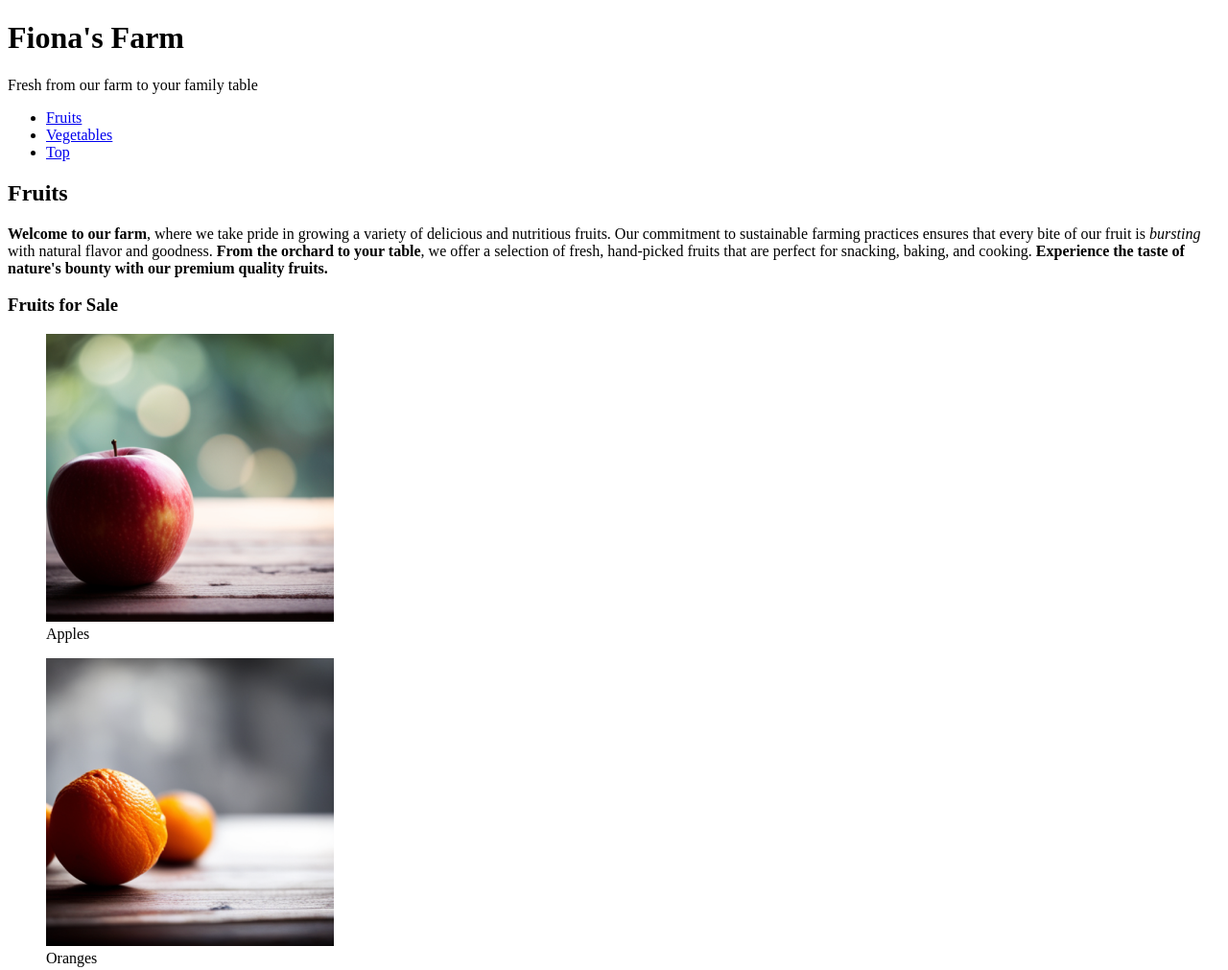
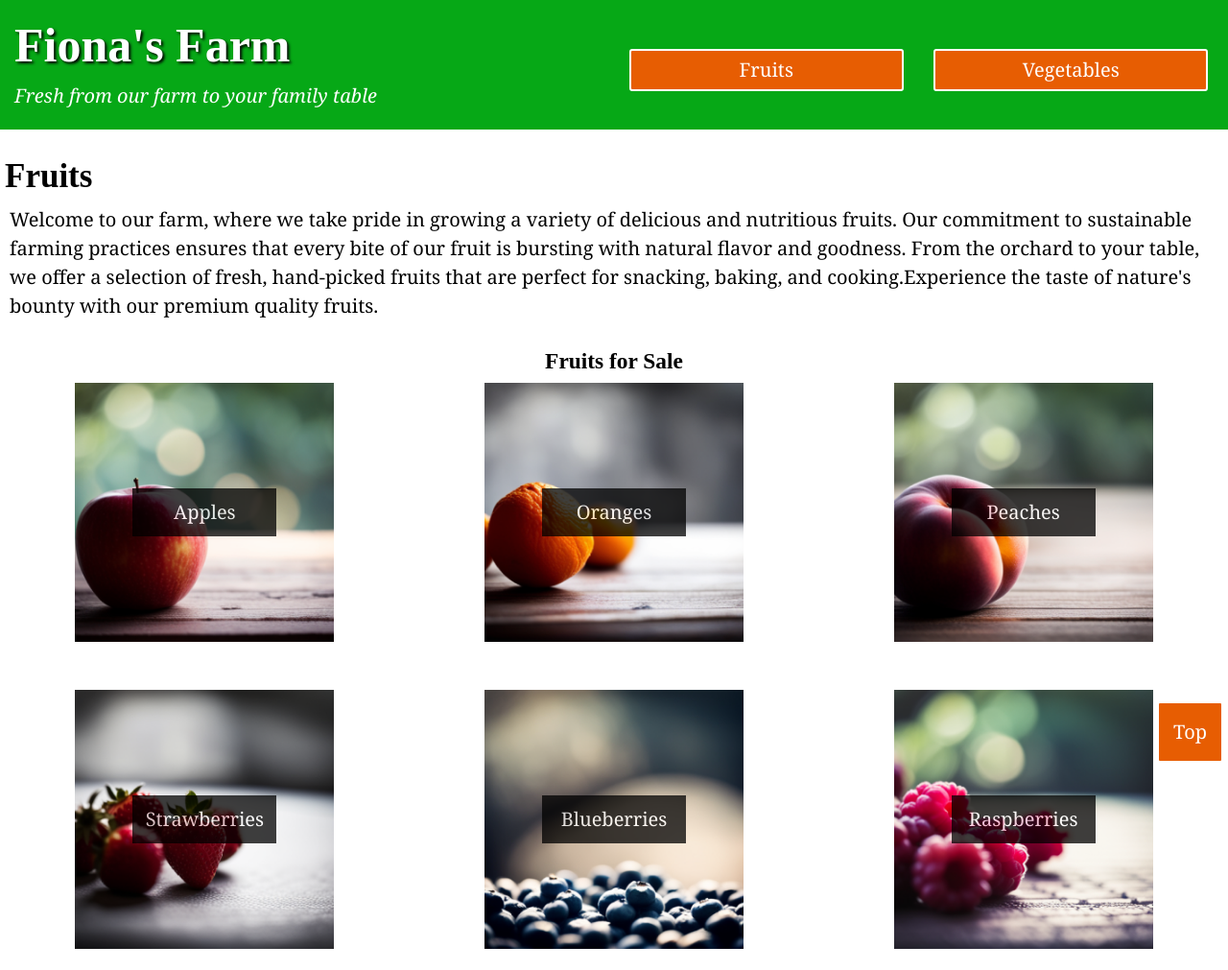
Before and after one commit to undercoverfinch/farm, a plain HTML site: page index.html in a window 1280 px wide. Shown: the top 1011 px of the page at 96% size. Drawn offline with Linux system fonts and the light colour scheme; a web font is replaced by a local one.

Commit message:
added ID's to html, completed CSS with M,L, and XL media queries

```diff
--- a/index.html
+++ b/index.html
@@ -7,32 +7,37 @@
     <title>Fiona's Farm</title>
     <meta name="author" content="Ashley Shanks">
     <meta name="viewport" content="width=device-width, initial-scale=1.0">
-    <link rel="stylesheet" source="styles.css">
+    <link rel="stylesheet" href="styles.css">
 </head>
 
 <body>
     <main>
-        <header>
+        <div id="header-nav">
+            <header id="h1-header">
                 <h1>Fiona's Farm</h1>
-            <p>Fresh from our farm to your family table</p>
+                <p><i>Fresh from our farm to your family table</i></p>
             </header>
 
             <nav>
                 <ul>
-                <li><a href="#fruits">Fruits</a></li>
-                <li><a href="#vegetables">Vegetables</a></li>
-                <li><a href="#">Top</a></li>
+                    <li id="fruits-nav"><a href="#fruits">Fruits</a></li>
+                    <li id="veg-nav"><a href="#vegetables">Vegetables</a></li>
+                    <li><a id="top" href="#">Top</a></li>
                 </ul>
             </nav>
+        </div>
 
+        <div id="produce">
             <section id="fruits">
                 <header>
                     <h2>Fruits</h2>
-                <p><b>Welcome to our farm</b>, where we take pride in growing a variety of delicious and nutritious fruits. Our commitment to sustainable farming practices ensures that every bite of our fruit is <i>bursting</i> with natural flavor and goodness. <b>From the orchard to your table</b>, we offer a selection of fresh, hand-picked fruits that are perfect for snacking, baking, and cooking. <strong>Experience the taste of nature's bounty with our premium quality fruits.</strong></p>
+                    <p>Welcome to our farm, where we take pride in growing a variety of delicious and nutritious fruits. Our commitment to sustainable farming practices ensures that every bite of our fruit is bursting with natural flavor and goodness. From the orchard to your table, we offer a selection of fresh, hand-picked fruits that are perfect for snacking, baking, and cooking.Experience the taste of nature's bounty with our premium quality fruits.</p>
                 </header>
 
                 <section>
                     <h3>Fruits for Sale</h3>
+
+                    <div id="fruits-figures">
 
                     <figure>
                         <img src="images/apples.png" alt="red apple">
@@ -93,6 +98,7 @@
                         <img src="images/cantalopes.png" alt="cantaloupe">
                         <figcaption>Cantaloupes</figcaption>
                     </figure>
+                </div>
 
             </section>
         </section>
@@ -100,12 +106,13 @@
         <section id="vegetables">
             <header>
                 <h2>Vegetables</h2>
-                <p>At our farm, we are dedicated to growing a diverse array of vegetables that are both healthy and delicious. Our vegetables are cultivated using sustainable and eco-friendly methods to ensure the <em>highest quality</em> and flavor. <b>Whether you are looking to create a fresh salad, cook a hearty meal, or simply enjoy a nutritious snack, our farm-fresh vegetables are the perfect choice.</b> Taste the difference of locally grown produce with our vibrant and wholesome vegetables.</p>
+                <p>At our farm, we are dedicated to growing a diverse array of vegetables that are both healthy and delicious. Our vegetables are cultivated using sustainable and eco-friendly methods to ensure the highest quality and flavor. Whether you are looking to create a fresh salad, cook a hearty meal, or simply enjoy a nutritious snack, our farm-fresh vegetables are the perfect choice. Taste the difference of locally grown produce with our vibrant and wholesome vegetables.</p>
             </header>
 
             <section>
                 <h3>Vegetables for Sale</h3>
 
+                <div id="veg-figures">
                     <figure>
                         <img src="images/broccoli.png" alt="broccoli">
                         <figcaption>Broccoli</figcaption>
@@ -165,13 +172,14 @@
                         <img src="images/radish.png" alt="radish">
                         <figcaption>Radish</figcaption>
                     </figure>
-
+                </div>
             </section>
         </section>
+        </div>
     </main>
 
     <footer>
-        <section>
+        <section id="contact">
             <h2>Contact</h2>
             <address>
                 1234 Fake Street,
@@ -180,7 +188,7 @@
             </address>
         </section>
 
-        <section>
+        <section id="hours">
             <h2>Hours</h2>
             <ul>
                 <li>Monday Closed</li>
--- a/styles.css
+++ b/styles.css
@@ -0,0 +1,419 @@
+/* -------------------- IMPORTED FONTS -------------------------------------- */
+
+@import url('https://fonts.googleapis.com/css2?family=Habibi&family=Irish+Grover&display=swap');
+
+/*-------------------- CSS REST ---------------------------------------------------*/
+/* Box sizing rules */
+*,
+*::before,
+*::after {
+  box-sizing: border-box;
+}
+
+/* Prevent font size inflation */
+html {
+  -moz-text-size-adjust: none;
+  -webkit-text-size-adjust: none;
+  text-size-adjust: none;
+}
+
+/* Remove default margin in favour of better control in authored CSS */
+body, h1, h2, h3, h4, p,
+figure, blockquote, dl, dd {
+  margin-block-end: 0;
+}
+
+/* Remove list styles on ul, ol elements with a list role, which suggests default styling will be removed */
+ul[role='list'],
+ol[role='list'] {
+  list-style: none;
+}
+
+/* Set core body defaults */
+body {
+  min-height: 100vh;
+  line-height: 1.5;
+}
+
+
+/* Set shorter line heights on headings and interactive elements */
+h1, h2, h3, h4,
+button, input, label {
+  line-height: 1.1;
+}
+
+/* Balance text wrapping on headings */
+h1, h2,
+h3, h4 {
+  text-wrap: balance;
+}
+
+/* A elements that don't have a class get default styles */
+a:not([class]) {
+  text-decoration-skip-ink: auto;
+  color: currentColor;
+}
+
+/* Make images easier to work with */
+img,
+picture {
+  max-width: 100%;
+  display: block;
+}
+
+/* Inherit fonts for inputs and buttons */
+input, button,
+textarea, select {
+  font-family: inherit;
+  font-size: inherit;
+}
+
+/* Make sure textareas without a rows attribute are not tiny */
+textarea:not([rows]) {
+  min-height: 10em;
+}
+
+/* Anything that has been anchored to should have extra scroll margin */
+:target {
+  scroll-margin-block: 5ex;
+}
+
+/* remove padding and margin */
+
+
+* {
+    margin: 0;
+    padding: 0;
+}
+
+
+
+/* -------------------- ROOT VARIABLES --------------------------------------- */
+:root{
+    --color-green: #06A816;
+    --color-orange: #E75D02;
+    --color-black: #000000;
+    --color-white: #ffffff;
+}
+/* --------------------GLOBAL STYLES (mobile first/small) --------------------*/
+body {
+    font-family: Habibi, Georgia, serif;
+    font-size: 1.25em;
+    background-color: var(--color-white);
+    margin: 0 auto;
+
+}
+
+p {
+    margin: 0 10px;
+}
+
+
+/* --------------------Headings--------------------*/
+h1, h2, h3 {
+    font-family: "Irish Grover";
+}
+
+h2, h3 {
+    margin: 30px 5px;
+    margin-bottom: 10px;
+}
+
+h1 {
+    font-size: 2.5em;
+    text-shadow: 2px 2px 3px var(--color-black);
+}
+
+h2 {
+    font-size: 1.75em;
+}
+
+h3 {
+    text-align: center;
+    margin: 30px auto;
+}
+
+/* ------------------header and footer----------------------*/
+
+#h1-header, footer {
+    background-color: var(--color-green);
+    color: var(--color-white);
+    text-align: center;
+    margin-bottom: 50px;
+    width: 100%;
+}
+
+footer h2 {
+    padding-top: 40px;
+}
+
+address {
+    padding-left: 80px;
+    padding-right: 80px;
+}
+
+footer li {
+    list-style: none;
+
+}
+
+address {
+    font-style: normal;
+}
+
+address a{
+    text-decoration: none;
+}
+
+small {
+    display: block;
+    background-color: var(--color-white);
+    color: var(--color-green);
+}
+
+footer {
+    margin-top: -30px;
+    margin-bottom: 0px
+}
+
+/* ------------------Navigation----------------------*/
+nav li{
+    list-style: none;
+    color: var(--color-white);
+}
+
+nav a {
+    text-decoration: none;
+    background-color: var(--color-orange);
+    display: block;
+    text-align: center;
+    padding: 5px;
+    margin: 20px 15%;
+    border-radius: 3px;
+}
+
+#top {
+    position: fixed;
+    right: 5px;
+    bottom: 5px;
+    margin: 0;
+    padding: 15px;
+    border: solid 2px var(--color-white);
+    z-index: 1;
+
+}
+
+/* ------------------images and captions----------------------*/
+
+img {
+    margin: 0 auto;
+    position: relative;
+    width: 270px;
+}
+
+figure {
+    text-align: center;
+}
+
+
+figcaption {
+    background-color: var(--color-black);
+    color: var(--color-white);
+    opacity: 75%;
+    display: inline-block;
+    text-align: center;
+    padding: 5px;
+    width: 150px;
+    height: 50px;
+    margin: 0 auto;
+    position: relative;
+    bottom: 160px;
+    z-index: 1;
+    align-content: center;
+}
+
+/*-------------------- MEDIA QUERY (medium) --------------------------------*/
+@media (min-width: 834px) and (max-width: 1279px) {
+
+
+    #h1-header {
+        display: grid;
+        grid-template-columns: 1fr 1fr;
+    }
+
+    h1 {
+        justify-self: start;
+        padding: 7px;
+    }
+
+    #h1-header p{
+        align-self: center;
+    }
+
+    nav ul{
+        display: grid;
+        grid-template-columns: 1fr 1fr;
+        margin-top: -20px;
+        align-content: center;
+    }
+
+    #fruits-nav {
+        grid-column-start: 1;
+        grid-column-end: 2;
+    }
+
+    #veg-nav  {
+        grid-column-start: 2;
+        grid-column-end: 3;
+    }
+
+    #fruits-figures {
+        display: grid;
+        grid-template-columns: 1fr 1fr;
+        margin-top: -20px;
+    }
+
+    #veg-figures {
+        display: grid;
+        grid-template-columns: 1fr 1fr;
+        margin-top: -20px;
+
+    }
+
+    footer  {
+        display: grid;
+        grid-template-columns: 1fr 1fr 1fr;
+        align-content: start;
+    }
+
+    small {
+        grid-column-start: 1;
+        grid-column-end: 3;
+    }
+
+}
+/*-------------------- MEDIA QUERY (large) ------------------------------------*/
+
+@media (min-width: 1280px){
+    #header-nav {
+        display: grid;
+        grid-template-columns: 1fr 1fr;
+        background-color: var(--color-green);
+        align-items: end;
+        padding: 10px 5px 20px 5px;
+    }
+
+    #h1-header {
+        grid-column-start: 1;
+        grid-column-end: 2;
+        justify-items: start;
+        display: grid;
+        grid-template-rows: auto;
+        margin: 0;
+        padding: 0;
+
+    }
+
+
+    h1 {
+        grid-row-start: 1;
+        grid-row-end: 2;
+        padding: 10px
+
+
+    }
+
+    #h1-header p{
+        grid-row-start: 2;
+        grid-row-end: 3;
+
+
+    }
+
+    nav {
+        grid-column-start: 2;
+        grid-column-end: 3;
+        align-self: center;
+        padding-top: 20px;
+    }
+
+    nav ul{
+        display: grid;
+        grid-template-columns: 1fr 1fr;
+        align-content: center;
+    }
+
+    nav a{
+        margin: 0 5%;
+        border: solid 2px var(--color-white);
+    }
+
+    #fruits-nav {
+        grid-column-start: 1;
+        grid-column-end: 2;
+    }
+
+    #veg-nav  {
+        grid-column-start: 2;
+        grid-column-end: 3;
+    }
+
+    #fruits-figures {
+        display: grid;
+        grid-template-columns: 1fr 1fr 1fr;
+        margin-top: -20px;
+    }
+
+    #veg-figures {
+        display: grid;
+        grid-template-columns: 1fr 1fr 1fr;
+        margin-top: -20px;
+
+    }
+
+    footer  {
+        display: grid;
+        grid-template-columns: 1fr 1fr;
+        align-content: start;
+    }
+
+    footer h2{
+        padding: 20px;
+    }
+
+    #contact {
+        display: grid;
+        grid-template-columns: 1fr auto;
+        align-content: start;
+        padding: 10px 70px;
+        justify-items: start;
+    }
+
+
+    #hours {
+        display: grid;
+        grid-template-columns: 1fr 1fr;
+        align-content: start;
+        justify-items: start;
+        padding: 10px 0;
+
+    }
+
+    small {
+        grid-column-start: 1;
+        grid-column-end: 3;
+    }
+
+}
+
+/*-------------------- MEDIA QUERY (xl) ---------------------------------------*/
+
+@media (min-width: 1440px) {
+    #fruits-figures {
+        grid-template-columns: 1fr 1fr 1fr 1fr;
+    }
+
+    #veg-figures {
+        grid-template-columns: 1fr 1fr 1fr 1fr;
+    }
+}
```
Also changed, not shown: 1 other file. Lines whose indentation alone changed are shown as unchanged.
